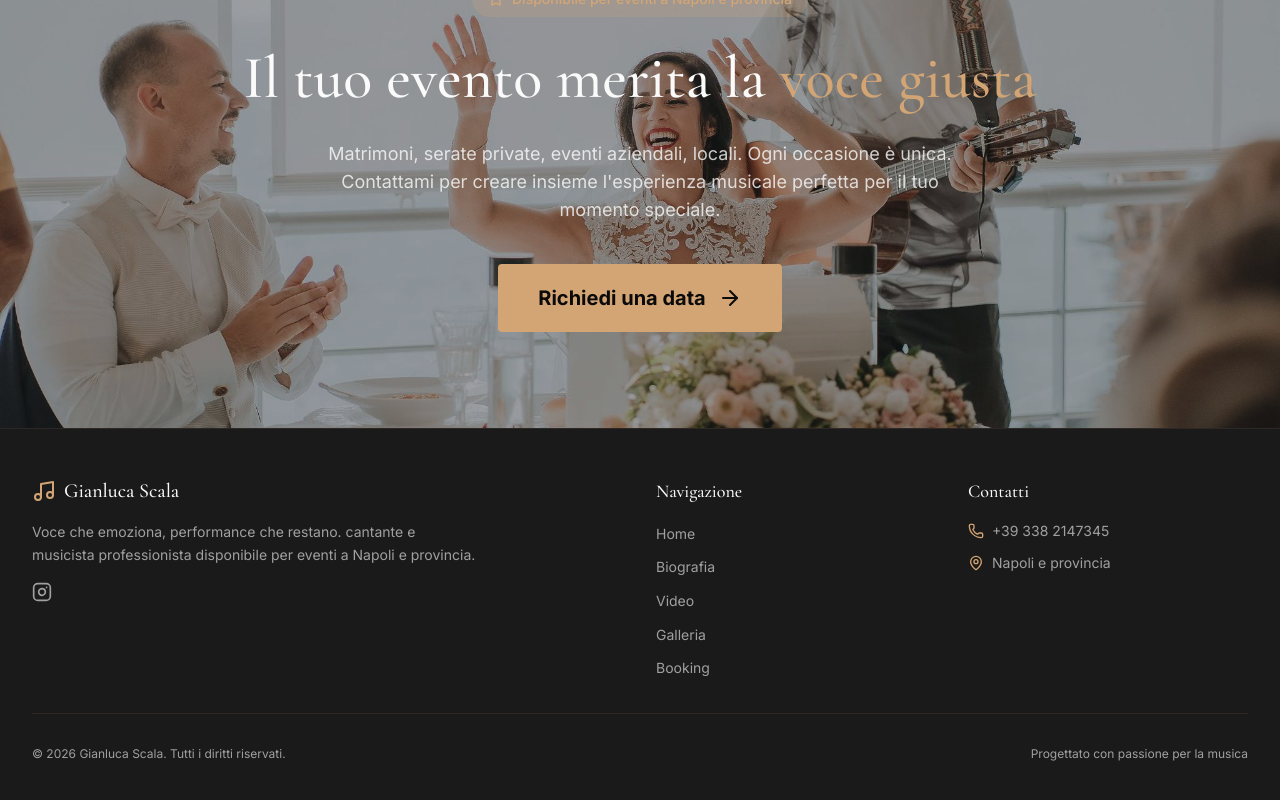
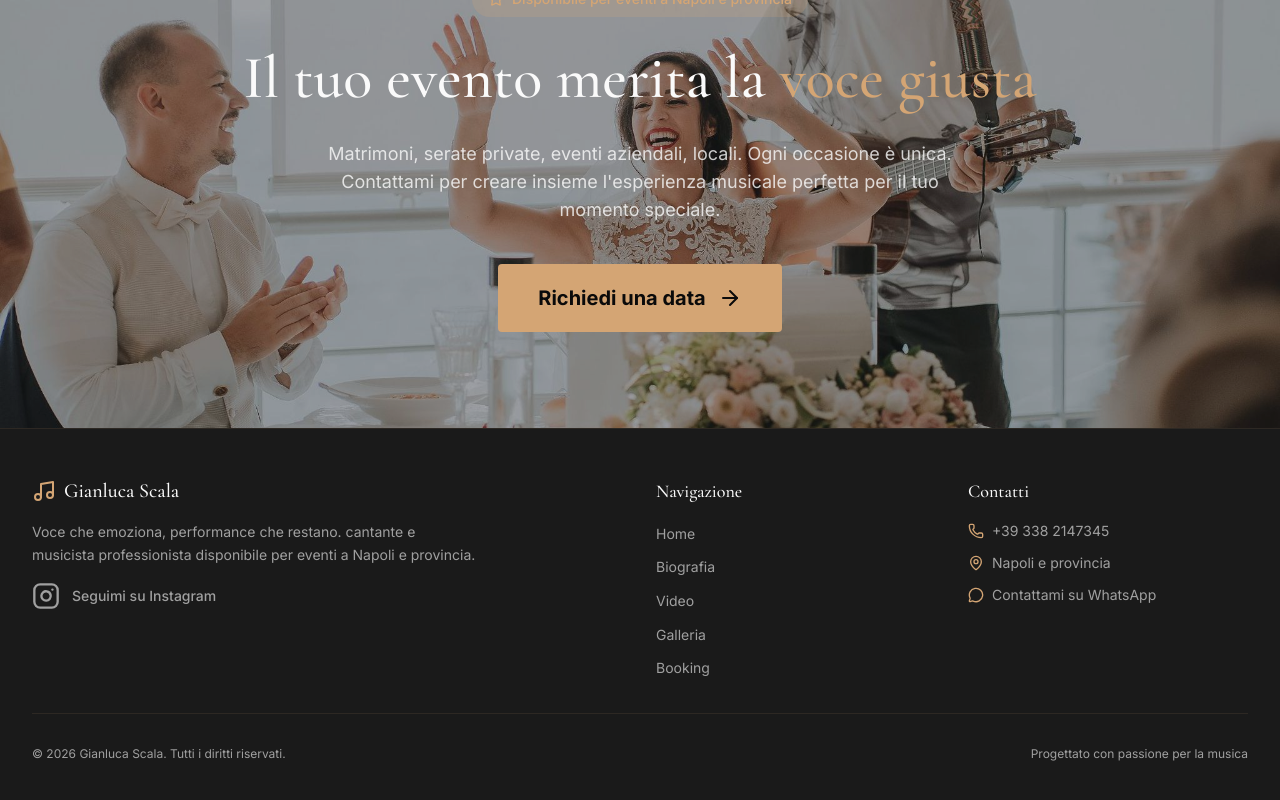
Before and after one commit to francescopaganotustena-hash/turpesito, a React (Vite) app: page / in a window 1280 px wide. Shown: the part 2095-2895 px from the top of the page. Built offline with nearby package versions, Linux system fonts and the light colour scheme.

Commit message:
feat: migliora footer home con CTA instagram e whatsapp

```diff
--- a/src/components/Footer.tsx
+++ b/src/components/Footer.tsx
@@ -1,9 +1,11 @@
 import { Link } from 'react-router-dom';
-import { Music, Instagram, Phone, MapPin } from 'lucide-react';
+import { Music, Instagram, Phone, MapPin, MessageCircle } from 'lucide-react';
 import { siteConfig } from '../data';
 
 export function Footer() {
   const currentYear = new Date().getFullYear();
+  const whatsappNumber = siteConfig.phone.replace(/\D/g, '');
+  const whatsappUrl = `https://wa.me/${whatsappNumber}`;
 
   return (
     <footer className="bg-secondary border-t border-accent/10">
@@ -23,10 +25,11 @@ export function Footer() {
                 href={siteConfig.social.instagram}
                 target="_blank"
                 rel="noopener noreferrer"
-                className="text-text-muted hover:text-accent transition-colors"
+                className="inline-flex items-center gap-3 text-text-muted hover:text-accent transition-colors"
                 aria-label="Instagram"
               >
-                <Instagram className="w-5 h-5" />
+                <Instagram className="w-7 h-7" />
+                <span className="text-sm font-medium">Seguimi su Instagram</span>
               </a>
             </div>
           </div>
@@ -62,6 +65,17 @@ export function Footer() {
                 <MapPin className="w-4 h-4 text-accent mt-0.5" />
                 <span>{siteConfig.location}</span>
               </li>
+              <li className="flex items-center gap-2 text-text-muted text-sm">
+                <MessageCircle className="w-4 h-4 text-accent" />
+                <a
+                  href={whatsappUrl}
+                  target="_blank"
+                  rel="noopener noreferrer"
+                  className="hover:text-accent transition-colors"
+                >
+                  Contattami su WhatsApp
+                </a>
+              </li>
             </ul>
           </div>
         </div>
```
